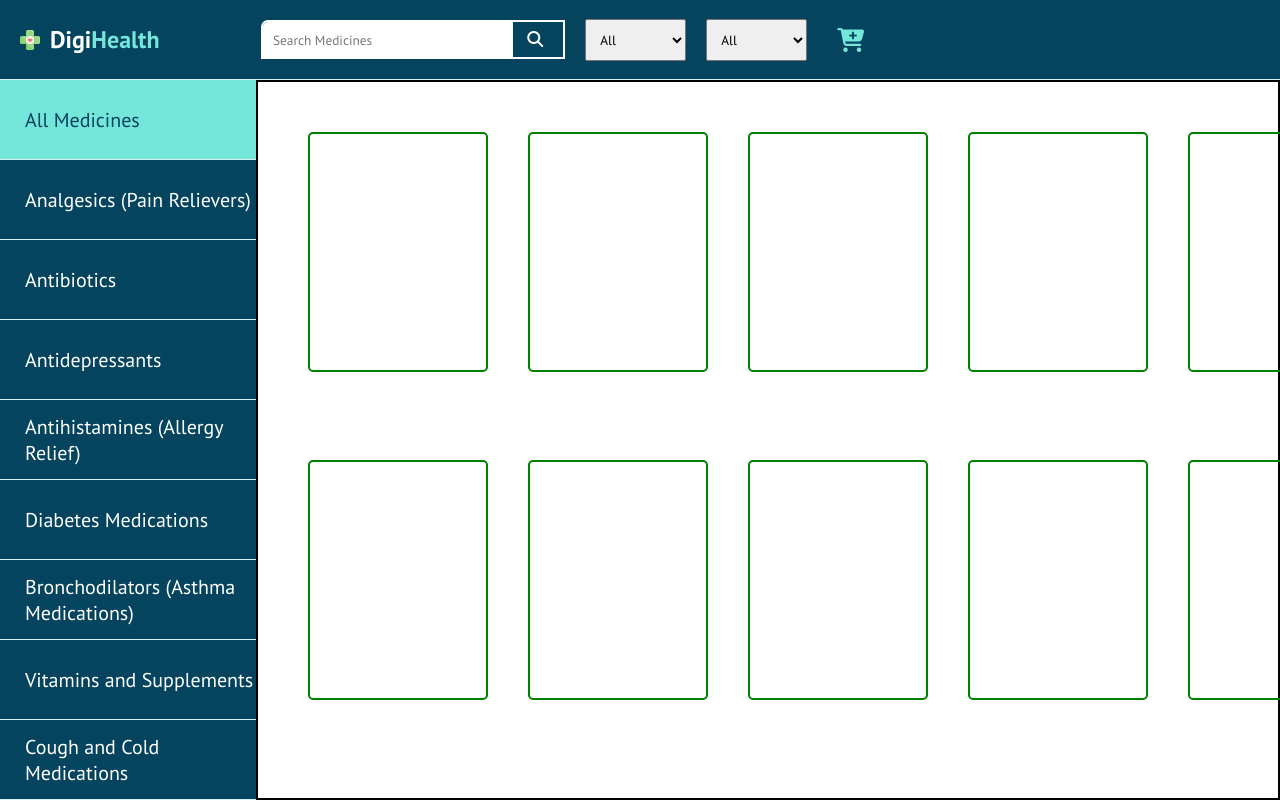
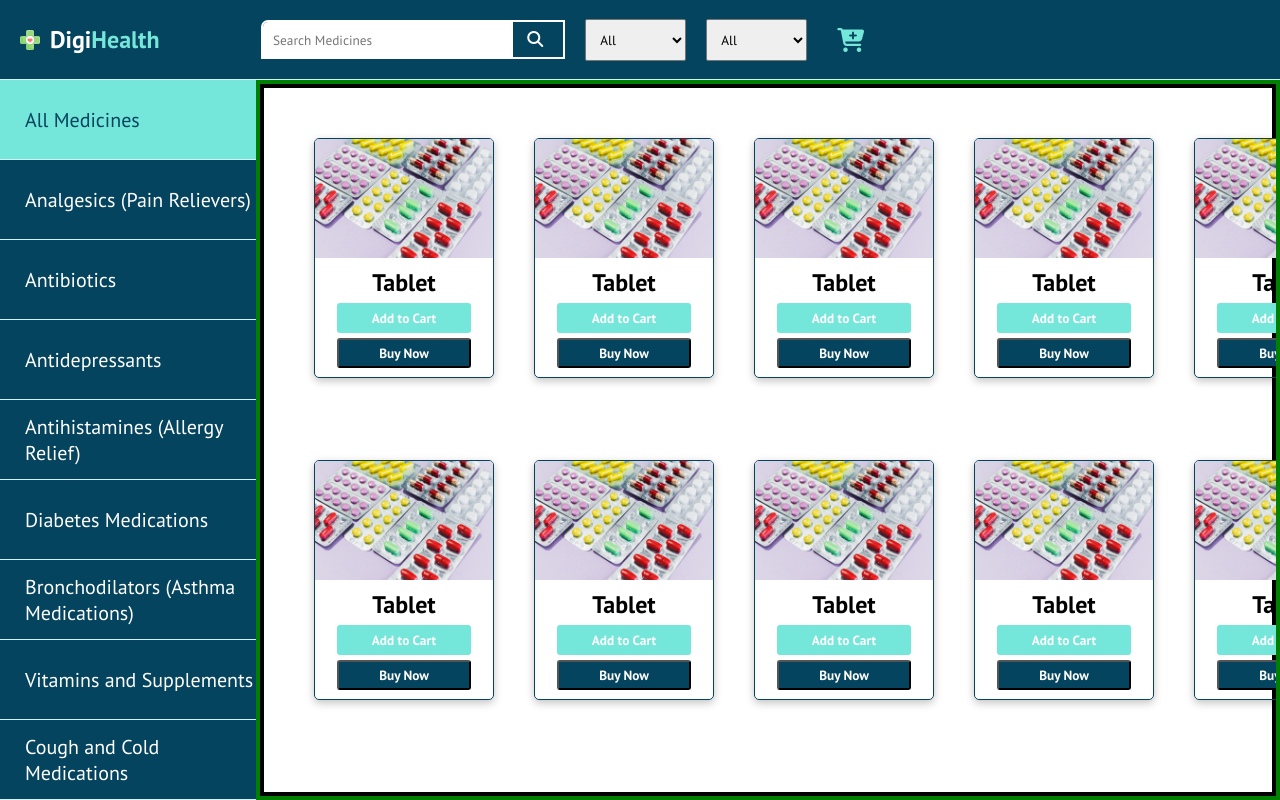
Before and after one commit to poulomi-03/digihealth-main-springboot, a PHP site: page /php/medicines/medicines.html in a window 1280 px wide. Run offline with PHP 8.4, Linux system fonts and the light colour scheme; some libraries are stand-ins or nearby versions.

Commit message:
added products in medicines

```diff
--- a/php/medicines/medicines.html
+++ b/php/medicines/medicines.html
@@ -90,59 +90,107 @@
             </div>
 
             <div class="content-change">
-                <div>
-                   <div class="products">
 
+               <div class="product-outer">
+                    <div class="product">
+                        <div class="img">
+                            <img src="/assets/images/medicines/tablet.jpg" alt="">
                         </div>
-                   <div class="products">
-
-                   </div>
-                   <div class="products">
-
-                   </div>
-                   <div class="products">
-
-                   </div>
-                   <div class="products">
-
-                   </div>
-                   <div class="products">
-
-                   </div>
-                   <div class="products">
-
-                   </div>
-                   <div class="products">
-
-                   </div>
-                   <div class="products">
-
-                   </div>
-                   <div class="products">
-
+                        <div class="content">
+                            <h2>Tablet</h2>
+                            <button style="background-color: #75E6DA; outline: none; border: none;">Add to Cart</button>
+                            <button>Buy Now</button>
                         </div>
                     </div>
-
-                <div>
-
+                    <div class="product">
+                        <div class="img">
+                            <img src="/assets/images/medicines/tablet.jpg" alt="">
                         </div>
-                <div>
-
+                        <div class="content">
+                            <h2>Tablet</h2>
+                            <button style="background-color: #75E6DA; outline: none; border: none;">Add to Cart</button>
+                            <button>Buy Now</button>
                         </div>
-                <div>
-
                     </div>
-                <div>
-
+                    <div class="product">
+                        <div class="img">
+                            <img src="/assets/images/medicines/tablet.jpg" alt="">
                         </div>
-                <div>
-
+                        <div class="content">
+                            <h2>Tablet</h2>
+                            <button style="background-color: #75E6DA; outline: none; border: none;">Add to Cart</button>
+                            <button>Buy Now</button>
                         </div>
-                <div>
-
                     </div>
-                <div>
-
+                    <div class="product">
+                        <div class="img">
+                            <img src="/assets/images/medicines/tablet.jpg" alt="">
+                        </div>
+                        <div class="content">
+                            <h2>Tablet</h2>
+                            <button style="background-color: #75E6DA; outline: none; border: none;">Add to Cart</button>
+                            <button>Buy Now</button>
+                        </div>
+                    </div>
+                    <div class="product">
+                        <div class="img">
+                            <img src="/assets/images/medicines/tablet.jpg" alt="">
+                        </div>
+                        <div class="content">
+                            <h2>Tablet</h2>
+                            <button style="background-color: #75E6DA; outline: none; border: none;">Add to Cart</button>
+                            <button>Buy Now</button>
+                        </div>
+                    </div>
+                    <div class="product">
+                        <div class="img">
+                            <img src="/assets/images/medicines/tablet.jpg" alt="">
+                        </div>
+                        <div class="content">
+                            <h2>Tablet</h2>
+                            <button style="background-color: #75E6DA; outline: none; border: none;">Add to Cart</button>
+                            <button>Buy Now</button>
+                        </div>
+                    </div>
+                    <div class="product">
+                        <div class="img">
+                            <img src="/assets/images/medicines/tablet.jpg" alt="">
+                        </div>
+                        <div class="content">
+                            <h2>Tablet</h2>
+                            <button style="background-color: #75E6DA; outline: none; border: none;">Add to Cart</button>
+                            <button>Buy Now</button>
+                        </div>
+                    </div>
+                    <div class="product">
+                        <div class="img">
+                            <img src="/assets/images/medicines/tablet.jpg" alt="">
+                        </div>
+                        <div class="content">
+                            <h2>Tablet</h2>
+                            <button style="background-color: #75E6DA; outline: none; border: none;">Add to Cart</button>
+                            <button>Buy Now</button>
+                        </div>
+                    </div>
+                    <div class="product">
+                        <div class="img">
+                            <img src="/assets/images/medicines/tablet.jpg" alt="">
+                        </div>
+                        <div class="content">
+                            <h2>Tablet</h2>
+                            <button style="background-color: #75E6DA; outline: none; border: none;">Add to Cart</button>
+                            <button>Buy Now</button>
+                        </div>
+                    </div>
+                    <div class="product">
+                        <div class="img">
+                            <img src="/assets/images/medicines/tablet.jpg" alt="">
+                        </div>
+                        <div class="content">
+                            <h2>Tablet</h2>
+                            <button style="background-color: #75E6DA; outline: none; border: none;">Add to Cart</button>
+                            <button>Buy Now</button>
+                        </div>
                     </div>
                 </div>
 
--- a/styles/medicines/medicines.css
+++ b/styles/medicines/medicines.css
@@ -136,10 +136,10 @@
     overflow: auto;
     overflow-x: hidden;
     scrollbar-width: none;
-    /* border: 4px solid green; */
+    border: 4px solid green;
 }
 
-.content-change div {
+.content-change .product-outer {
     height: 100%;
     width: 100%;
 
@@ -153,17 +153,59 @@
     padding: 50px;
     grid-row-gap: 40px;
     grid-column-gap: 40px;
-    border: 2px solid black;
+    border: 4px solid black;
     /* width: 80vw; */
 }
 
 
-.content-change .products{
+.content-change .product-outer .product{
     width: 180px;
     height: 240px;
+    display: flex;
+    flex-direction: column;
+    align-items: center;
+    align-content: center;
+    justify-content: center;
+    overflow: hidden;
+    border-radius: 5px;
+    box-shadow: rgba(0, 0, 0, 0.24) 0px 3px 8px;
+    border: 1px solid #05445E;
+}
 
-    border-radius: 5px;
-    border: 2px solid green;
+.content-change .product .img{
+    width: 100%;
+    height: 50%;
+    overflow: hidden;
+    /* border: 2px solid red; */
+}
+
+.content-change .product .img img{
+    width: 100%;
+    height: 100%;
+    object-fit: fill;
+    object-fit: cover;
+    background-size: cover;
+}
+
+.content-change .product .content{
+    width: 100%;
+    height: 50%;
+    overflow: hidden;
+    display: flex;
+    flex-direction: column;
+    align-items: center;
+    align-content: center;
+    justify-content: center;
+    gap: 5px;
+}
+
+.content button{
+    height: 25%;
+    width: 75%;
+    outline: none;
+    color: #fff;
+    font-weight: 600;
+    background-color: #05445E;
 }
 
 /* right-nav ends */
```
Also changed, not shown: index.html (+5 -4 lines), styles/top-navbar/register.css (+14 -0 lines), assets/images/medicines/tablet.jpg (added). Lines whose indentation alone changed are shown as unchanged.
